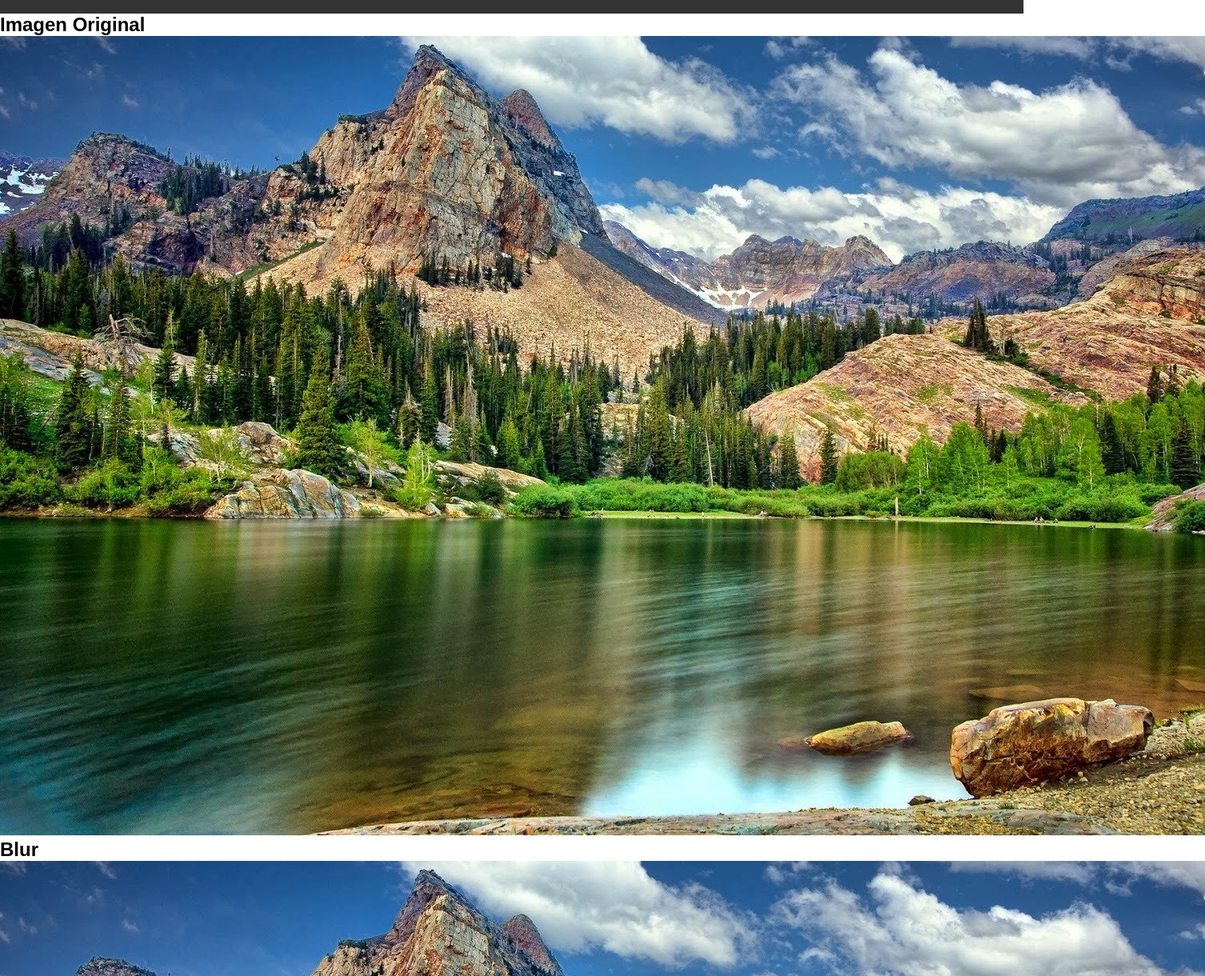
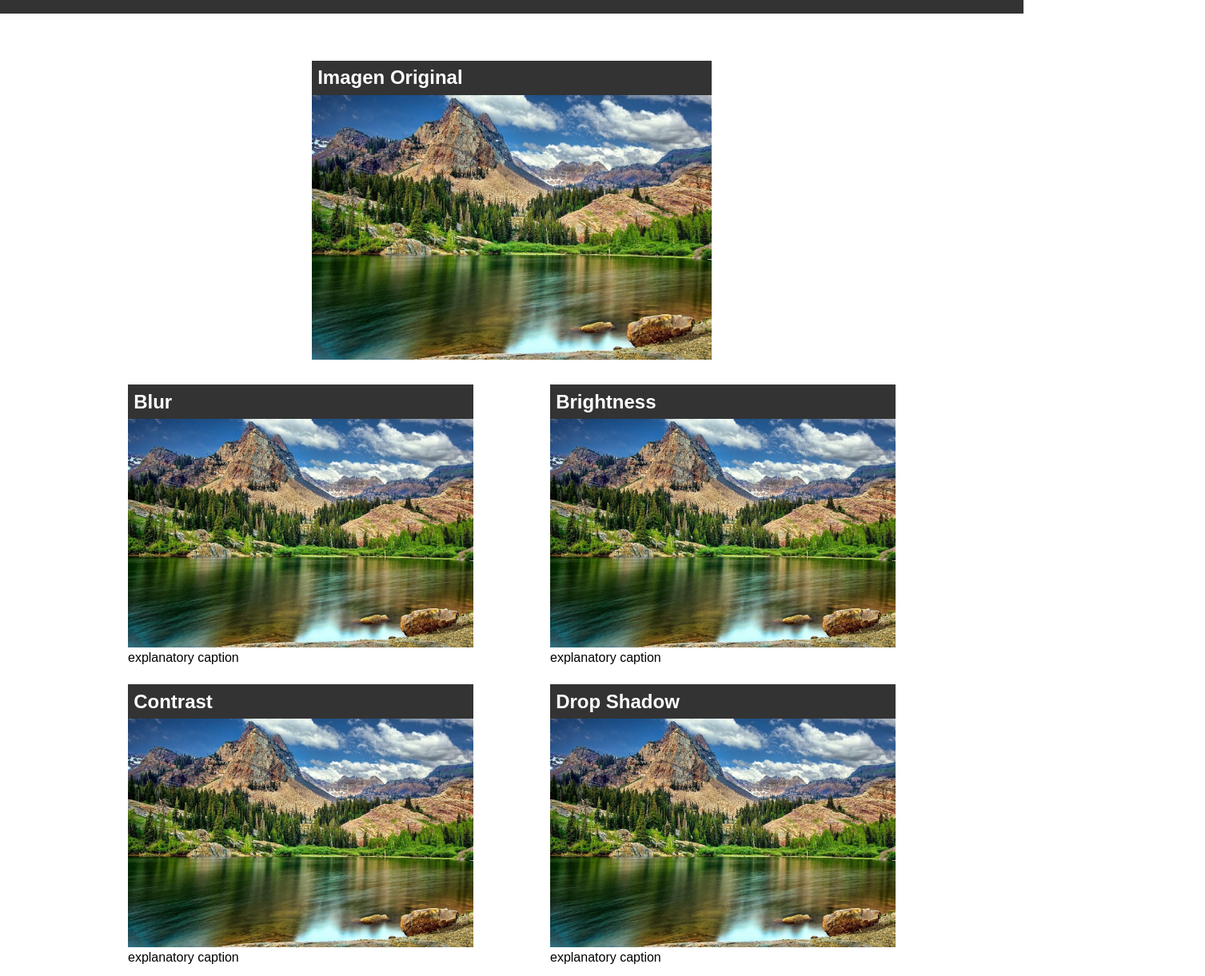
Before and after one commit to yomar-dev/filtros-css, a plain HTML site: page index.html in a window 1280 px wide. Shown: the part 79-1300 px from the top of the page at 80% size, 1507 px wide, since content can reach past the window. Drawn offline with Linux system fonts and the light colour scheme; a web font is replaced by a local one.

Commit message:
Se realizaron muchos cambios para conseguir el efecto esperado

```diff
--- a/css/style.css
+++ b/css/style.css
@@ -14,4 +14,47 @@ h1{
 	font-family: 'Montserrat', sans-serif;
 	text-align: center;
 	padding: .4em 0em;
+	margin-bottom: 1em;
 }
+
+h2{
+	color: #fff;
+	background: #333;
+	padding: .3em .3em;
+}
+
+.contenedor{
+	width: 100%;
+	display: flex;
+	justify-content: center;
+}
+
+.imagen-original{
+	width: 500px;
+	height: 400px;
+	margin-bottom: 1em;
+	display: flex;
+	flex-direction: column;
+	justify-content: center;
+}
+
+.imagen-original img{
+	width: 100%;
+}
+
+
+.imagenes{
+	display: flex;
+	justify-content: space-between;
+	flex-wrap: wrap;
+	width: 960px;
+}
+
+.imagen{
+	width: 45%;
+	margin-bottom: 1.5em;
+}
+
+img{
+	width: 100%;
+}
--- a/index.html
+++ b/index.html
@@ -13,9 +13,14 @@
 		<h1>Filtros CSS</h1>
 
 
-		<div class="imagen-original">
-			<h2>Imagen Original</h2>
-			<img src="images/filtros-css.jpg" alt="">
+		<div class="contenedor">
+
+			<div class="imagen-original">
+				<h2>Imagen Original</h2>
+				<figure>
+					<img src="images/filtros-css.jpg" alt="" class="original">
+				</figure>
+			</div>
 		</div>
 
 
@@ -29,7 +34,6 @@
 					</figure>
 				</div>
 
-
 				<div class="imagen">
 					<h2>Brightness</h2>
 					<figure>
@@ -37,7 +41,6 @@
 						<figcaption>explanatory caption</figcaption>
 					</figure>
 				</div>
-
 
 				<div class="imagen">
 					<h2>Contrast</h2>
@@ -47,7 +50,6 @@
 					</figure>
 				</div>
 
-
 				<div class="imagen">
 					<h2>Drop Shadow</h2>
 					<figure>
@@ -55,7 +57,6 @@
 						<figcaption>explanatory caption</figcaption>
 					</figure>
 				</div>
-
 
 				<div class="imagen">
 					<h2>Grayscale</h2>
@@ -65,7 +66,6 @@
 					</figure>
 				</div>
 
-
 				<div class="imagen">
 					<h2>Hue Rotate</h2>
 					<figure>
@@ -73,7 +73,6 @@
 						<figcaption>explanatory caption</figcaption>
 					</figure>
 				</div>
-
 
 				<div class="imagen">
 					<h2>Invert</h2>
@@ -83,7 +82,6 @@
 					</figure>
 				</div>
 
-
 				<div class="imagen">
 					<h2>Opacity</h2>
 					<figure>
@@ -92,7 +90,6 @@
 					</figure>
 				</div>
 
-
 				<div class="imagen">
 					<h2>Saturate</h2>
 					<figure>
@@ -100,7 +97,6 @@
 						<figcaption>explanatory caption</figcaption>
 					</figure>
 				</div>
-
 
 				<div class="imagen">
 					<h2>sepia</h2>
```
